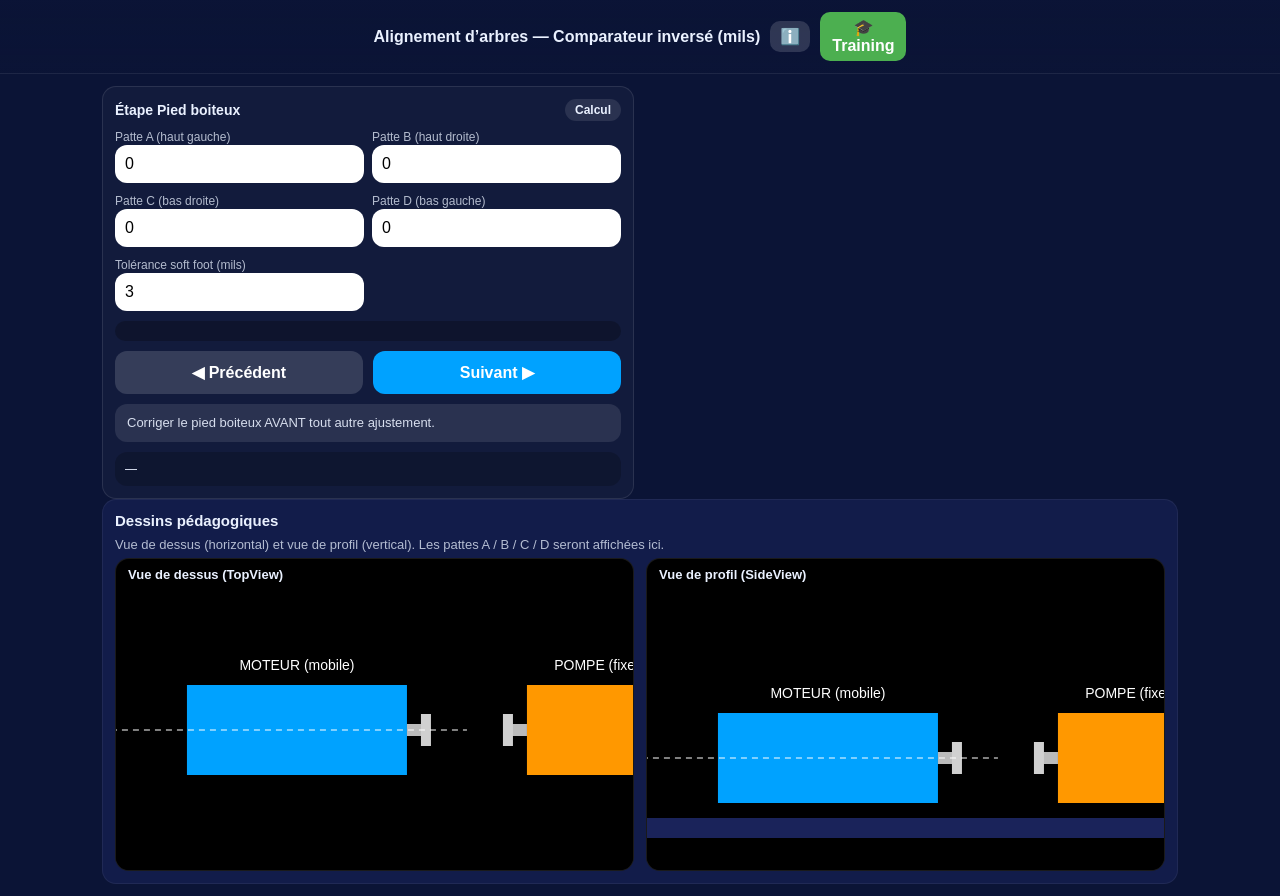
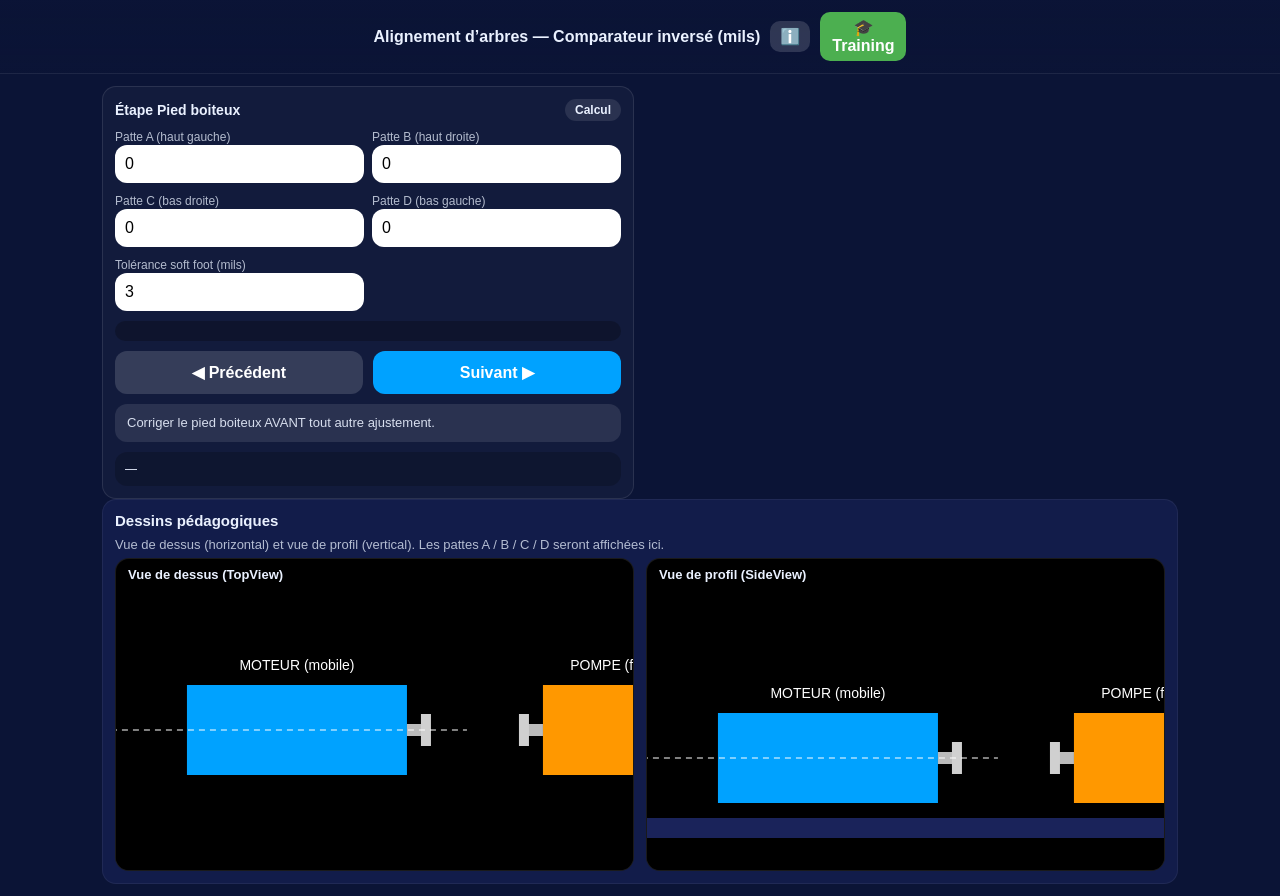
Before and after one commit to hws5tkftgv-lang/alignement-comparateur-inverse.html, a plain HTML site: page index.html in a window 1280 px wide. Drawn offline with Linux system fonts and the light colour scheme.

Commit message:
Update index.html

```diff
--- a/index.html
+++ b/index.html
@@ -3269,7 +3269,7 @@ const couplingX = baseX + motorW/2 + gap/2;
 const couplingY_motor = motorY; // ✅ suit le moteur
 const couplingY_pump  = baseY;  // ✅ pompe reste fixe
   // ================= POMPE FIXE =================
-  const pumpX = motorX + motorW/2 + gap;
+  const pumpX = couplingX + gap/2 + MACHINE.coupling.flangeWidth;
   ctx.fillStyle="#ff9800";
   ctx.fillRect(pumpX, baseY - pumpH/2, pumpW, pumpH);
 
@@ -3369,7 +3369,7 @@ const couplingY_pump  = baseY;  // ✅ pompe reste fixe
   ctx.fillRect(0, baseY + pumpH/2 + 15, w, 20);
 
   // ================= POMPE FIXE =================
-  const pumpX = motorX + motorW/2 + gap;
+  const pumpX = couplingX + gap/2 + MACHINE.coupling.flangeWidth;
   ctx.fillStyle="#ff9800";
   ctx.fillRect(pumpX, baseY - pumpH/2, pumpW, pumpH);
 
```
